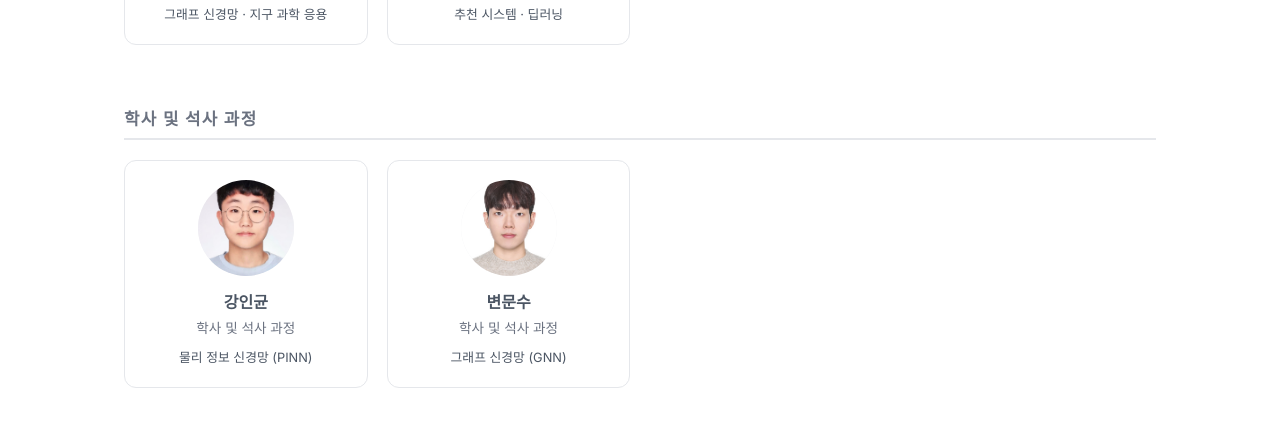
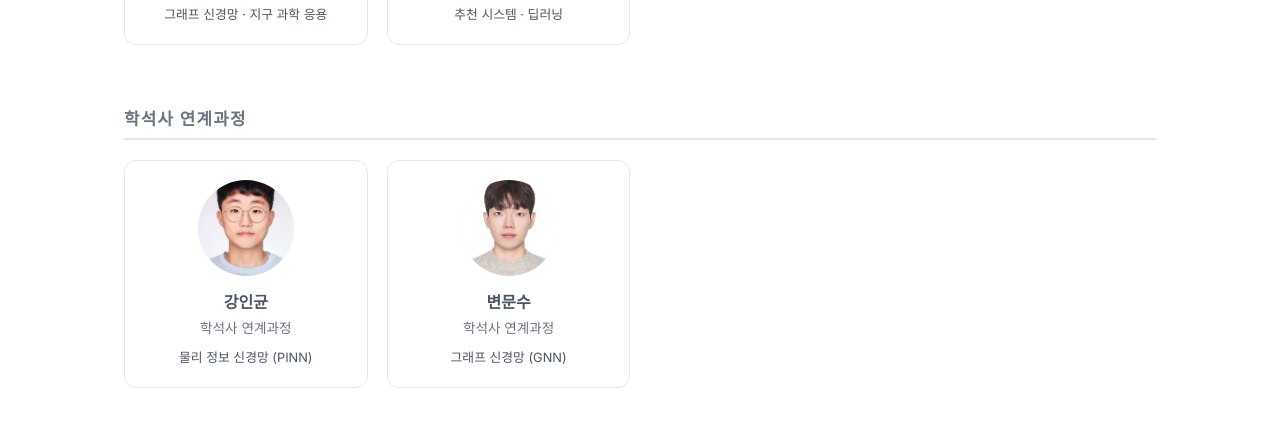
Before and after one commit to Ian-Ian-Ian5/Koo-Eunho.github.io, a Jekyll site: the page built from members.html, in a window 1280 px wide and 900 px high, scrolled down 1497 px. Shown: the part 151-574 px from the top of the window. Built offline with Jekyll 4.4.1, drawn with Linux system fonts in a browser that asks for light colours.

Commit message:
Rename undergrad label to 학석사 연계과정 / Integrated B.S.-M.S.

```diff
--- a/_includes/member-card.html
+++ b/_includes/member-card.html
@@ -10,7 +10,7 @@
   <p class="member-role">
     {% if include.m.role == "phd" %}<span data-ko="박사과정" data-en="PhD Student">박사과정</span>
     {% elsif include.m.role == "ms" %}<span data-ko="석사과정" data-en="MS Student">석사과정</span>
-    {% elsif include.m.role == "undergrad" %}<span data-ko="학사 및 석사 과정" data-en="Bachelor's and Master's">학사 및 석사 과정</span>
+    {% elsif include.m.role == "undergrad" %}<span data-ko="학석사 연계과정" data-en="Integrated B.S.–M.S.">학석사 연계과정</span>
     {% elsif include.m.role == "alumni" %}<span data-ko="졸업생" data-en="Alumni">졸업생</span>{% if include.m.year %} · {{ include.m.year }}{% endif %}
     {% endif %}
   </p>
--- a/_layouts/member.html
+++ b/_layouts/member.html
@@ -23,7 +23,7 @@ layout: default
         <p class="member-detail-role">
           {% if page.role == "phd" %}<span data-ko="박사과정" data-en="PhD Student">박사과정</span>
           {% elsif page.role == "ms" %}<span data-ko="석사과정" data-en="MS Student">석사과정</span>
-          {% elsif page.role == "undergrad" %}<span data-ko="학사 및 석사 과정" data-en="Bachelor's and Master's">학사 및 석사 과정</span>
+          {% elsif page.role == "undergrad" %}<span data-ko="학석사 연계과정" data-en="Integrated B.S.–M.S.">학석사 연계과정</span>
           {% elsif page.role == "alumni" %}<span data-ko="졸업생" data-en="Alumni">졸업생</span>
           {% endif %}
           {% if page.affiliation %} · {{ page.affiliation }}{% endif %}
--- a/assets/js/lang-toggle.js
+++ b/assets/js/lang-toggle.js
@@ -50,7 +50,7 @@ const I18N = {
     "members.professor": "교수",
     "members.phd": "박사과정",
     "members.ms": "석사과정",
-    "members.undergrad": "학사 및 석사 과정",
+    "members.undergrad": "학석사 연계과정",
     "members.alumni": "졸업생",
 
     "pub.title": "논문",
@@ -113,7 +113,7 @@ const I18N = {
     "members.professor": "Professor",
     "members.phd": "PhD Students",
     "members.ms": "MS Students",
-    "members.undergrad": "Bachelor's & Master's",
+    "members.undergrad": "Integrated B.S.–M.S. Program",
     "members.alumni": "Alumni",
 
     "pub.title": "Publications",
```
